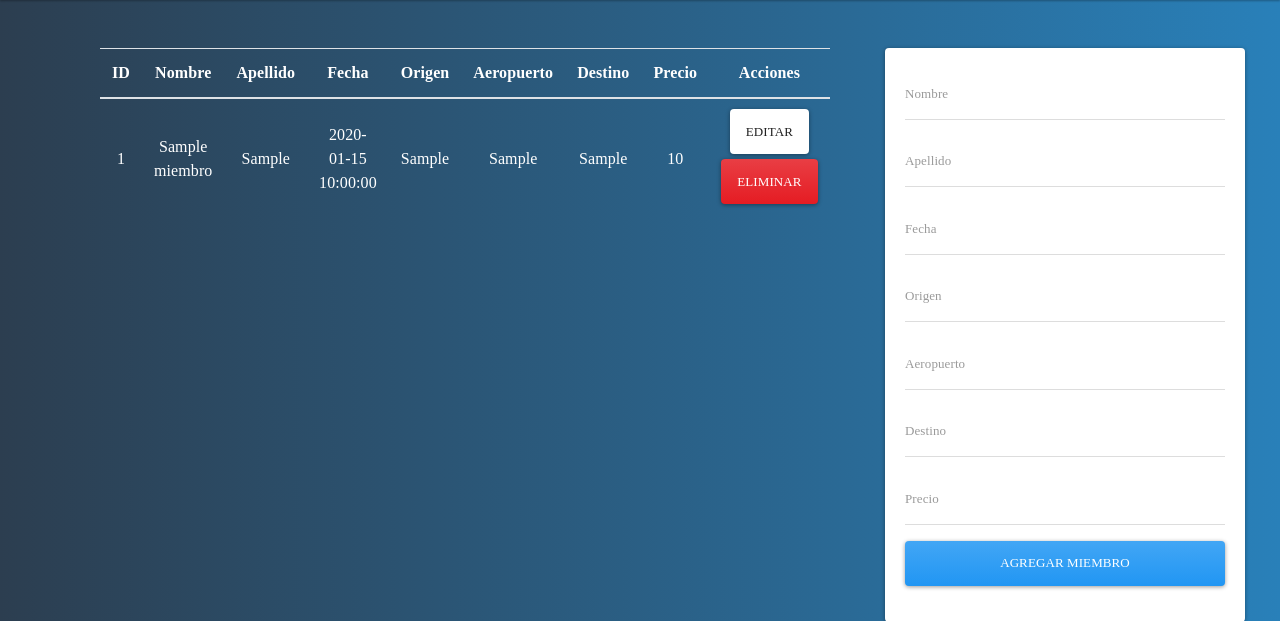
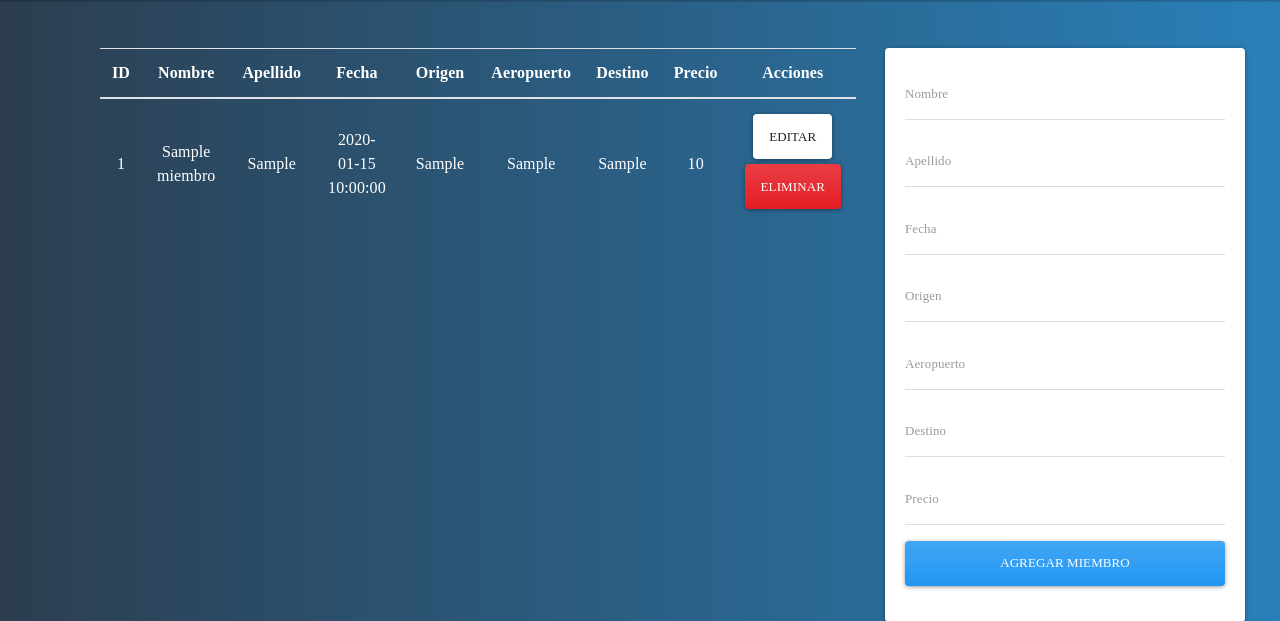
Before and after one commit to GonJurado/SO-G03, a Flask app: page / in a window 1280 px wide. Shown: the part 95-716 px from the top of the page. Run offline with Flask 3, Linux system fonts and the light colour scheme; tables that the repository leaves empty or names only in its code hold one stand-in row (values such as "Sample post"); some libraries are stand-ins or nearby versions.

Commit message:
Update main.css

```diff
--- a/flask-contacts-app/static/css/main.css
+++ b/flask-contacts-app/static/css/main.css
@@ -25,7 +25,7 @@ body {
   vertical-align: middle;
 }
 .table td{
-  padding-top: 10px;
+  padding: 15px;
   align-self: center;
 }
 .navbar.navbar-dark.bg-dark span, .navbar.navbar-dark.bg-dark span a{
```
